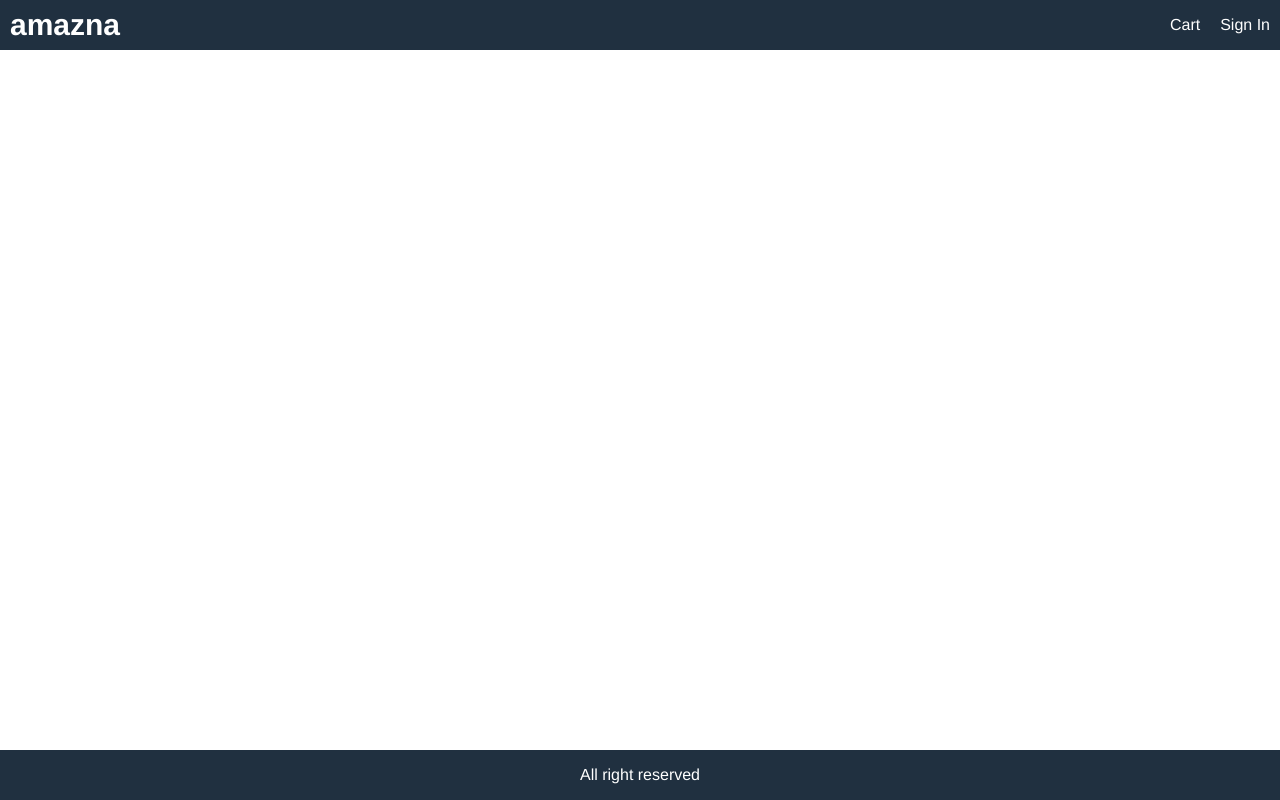
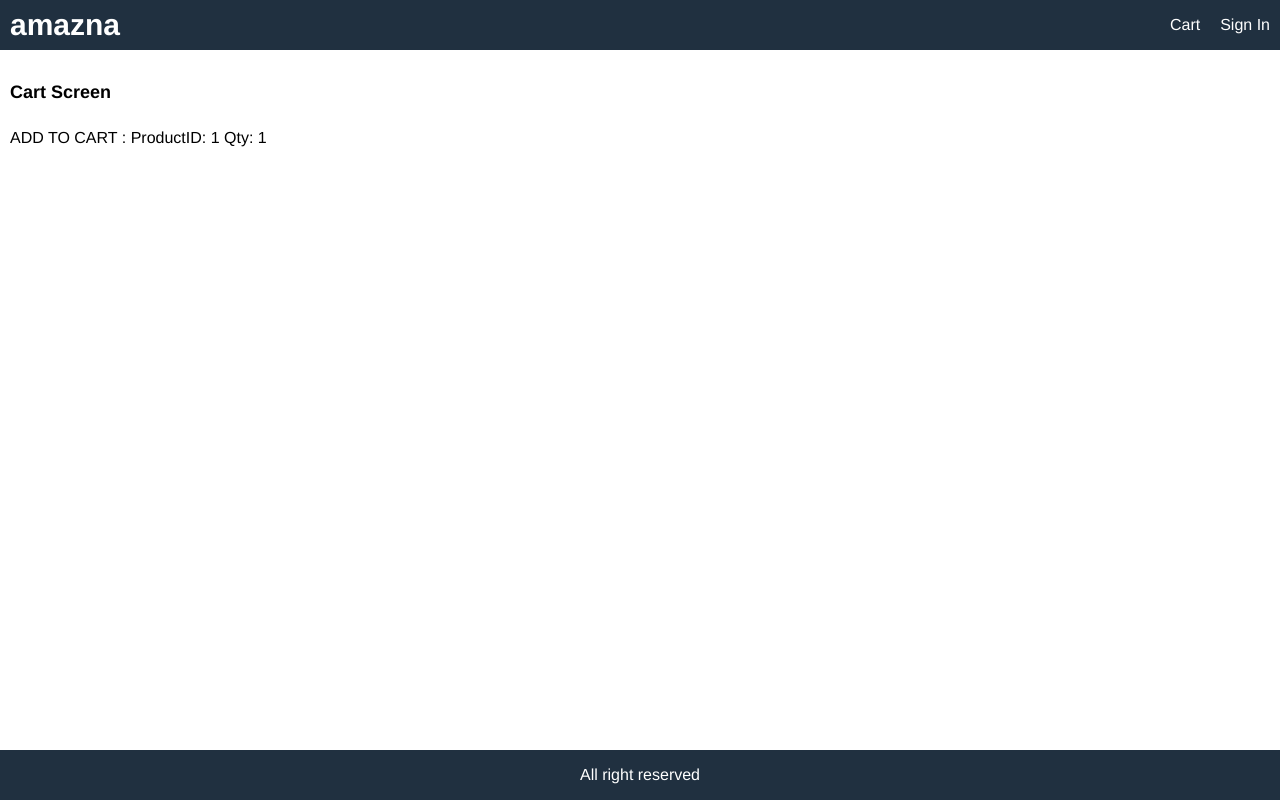
Before and after one commit to thaweepun/amazona-app, a React (Create React App) app in the folder frontend/: page /cart/1 in a window 1280 px wide. Built offline with nearby package versions, Linux system fonts and the light colour scheme.

Commit message:
add cart screen

```diff
--- a/frontend/src/App.js
+++ b/frontend/src/App.js
@@ -1,5 +1,6 @@
 import React from "react";
 import { BrowserRouter, Route } from "react-router-dom";
+import CartScreen from "./screens/CartScreen";
 import HomeScreen from "./screens/HomeScreen";
 import ProductScreen from "./screens/ProductScreen";
 
@@ -20,8 +21,9 @@
         </header>
 
         <main>
+          <Route path="/" component={HomeScreen} exact></Route>
           <Route path="/product/:id" component={ProductScreen}></Route>
-          <Route path="/" component={HomeScreen} exact></Route>
+          <Route path="/cart/:id?" component={CartScreen}></Route>
         </main>
 
         <footer className="row center">All right reserved</footer>
--- a/frontend/src/index.css
+++ b/frontend/src/index.css
@@ -20,9 +20,9 @@
 .grid-container {
   display: grid;
   grid-template-areas:
-      'header'
-      'main'
-      'footer';
+    "header"
+    "main"
+    "footer";
   grid-template-columns: 1fr;
   grid-template-rows: 5rem 1fr 5rem;
   height: 100%;
@@ -64,7 +64,7 @@
 }
 
 ul {
-  padding:  0;
+  padding: 0;
   margin: 0;
   list-style-type: none;
 }
@@ -73,6 +73,9 @@
   margin-top: 1rem;
 }
 
+input,
+select,
+textarea,
 button {
   padding: 1rem;
   border-radius: 0.5rem;
@@ -81,10 +84,16 @@
   font-family: Helvetica, Arial, sans-serif;
   -webkit-font-smoothing: antialiased;
   -moz-osx-font-smoothing: grayscale;
+}
+
+button {
   background-color: #f8f8f8;
   cursor: pointer;
 }
 
+input:hover,
+select:hover,
+textarea:hover,
 button:hover {
   border: 0.1rem #404040 solid;
 }
--- /dev/null
+++ b/frontend/src/screens/CartScreen.js
@@ -0,0 +1,17 @@
+import React from "react";
+
+export default function CartScreen(props) {
+  const productId = props.match.params.id;
+  const qty = props.location.search
+    ? Number(props.location.search.split("=")[1])
+    : 1;
+
+  return (
+    <div>
+      <h1>Cart Screen</h1>
+      <p>
+        ADD TO CART : ProductID: {productId} Qty: {qty}
+      </p>
+    </div>
+  );
+}
--- a/frontend/src/screens/ProductScreen.js
+++ b/frontend/src/screens/ProductScreen.js
@@ -1,4 +1,4 @@
-import React, { useEffect } from "react";
+import React, { useEffect, useState } from "react";
 import { useDispatch, useSelector } from "react-redux";
 import Rating from "../components/Rating";
 import { Link } from "react-router-dom";
@@ -10,6 +10,7 @@
   const dispatch = useDispatch();
   const action = (type, payload) => dispatch({ type, payload });
 
+  const [qty, setQty] = useState(1);
   const productId = props.match.params.id;
   const productDetails = useSelector((state) => state.productDetails);
   const { loading, error, product } = productDetails;
@@ -17,6 +18,10 @@
   useEffect(() => {
     action(PRODUCT_DETAILS_REQUEST, productId);
   }, [dispatch, productId]);
+
+  const addToCartHandler = () => {
+    props.history.push(`/cart/${productId}?qty=${qty}`);
+  };
 
   return (
     <div>
@@ -73,9 +78,35 @@
                       </div>
                     </div>
                   </li>
-                  <li>
-                    <button className="primary block">Add To Cart</button>
-                  </li>
+                  {product.countInStock > 0 && (
+                    <>
+                      <li>
+                        <div className="row">
+                          <div>Qty ({product.countInStock})</div>
+                          <select
+                            value={qty}
+                            onChange={(e) => setQty(e.target.value)}
+                          >
+                            {[...Array(product.countInStock).keys()].map(
+                              (val) => (
+                                <option key={val + 1} value={val + 1}>
+                                  {val + 1}
+                                </option>
+                              )
+                            )}
+                          </select>
+                        </div>
+                      </li>
+                      <li>
+                        <button
+                          onClick={addToCartHandler}
+                          className="primary block"
+                        >
+                          Add To Cart
+                        </button>
+                      </li>
+                    </>
+                  )}
                 </ul>
               </div>
             </div>
```
